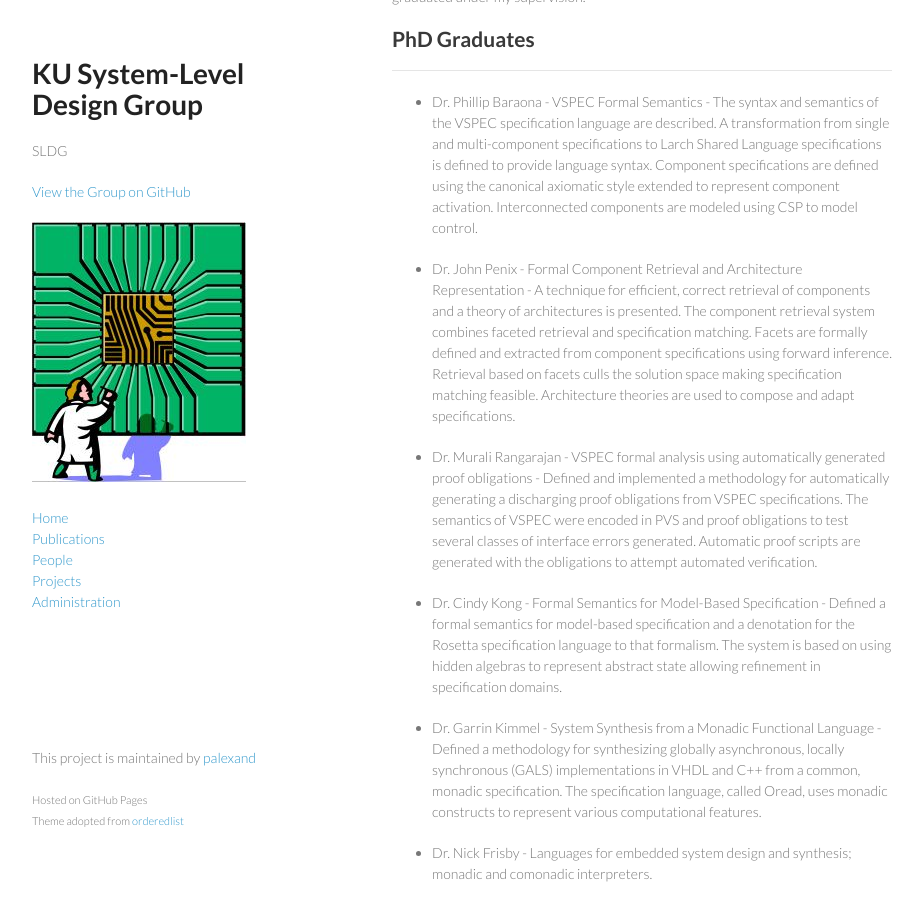
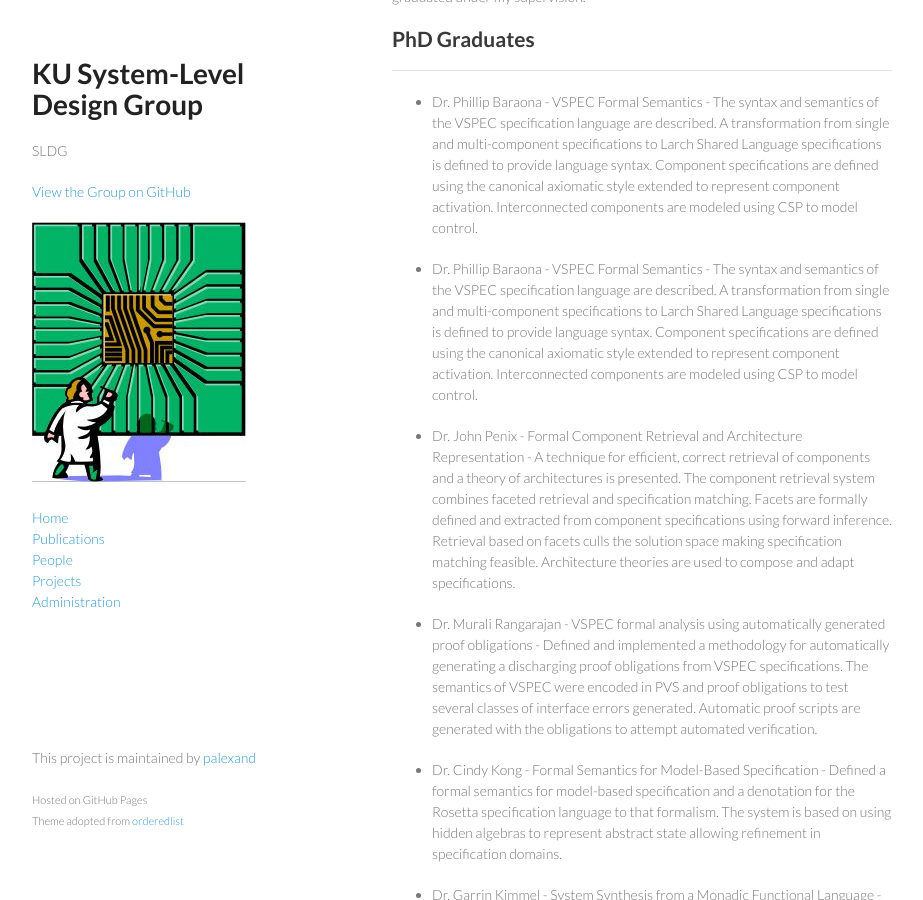
Before and after one commit to ku-sldg/ku-sldg.github.io, a Jekyll site: the page built from people.md, in a window 1280 px wide and 900 px high, scrolled down 514 px. Shown: the whole window, without its empty margins (178-1101 px from the left). Built offline with Jekyll 4.4.1, drawn with Linux system fonts in a browser that asks for light colours.

Commit message:
fixing people page to use data

```diff
--- a/people.md
+++ b/people.md
@@ -37,6 +37,13 @@ Cincinnati) students who have graduated under my supervision.
 ## PhD Graduates
 
 -----
+
+{% for person in site.data.people %}
+{% if person.role == "phd" %}
+* {{ person.name }} - {{ person.description }}
+{% else %}
+{% endif %}
+{% endfor %}
 
 * Dr. Phillip Baraona - VSPEC Formal Semantics - The syntax and
   semantics of the VSPEC specification language are described. A
```
